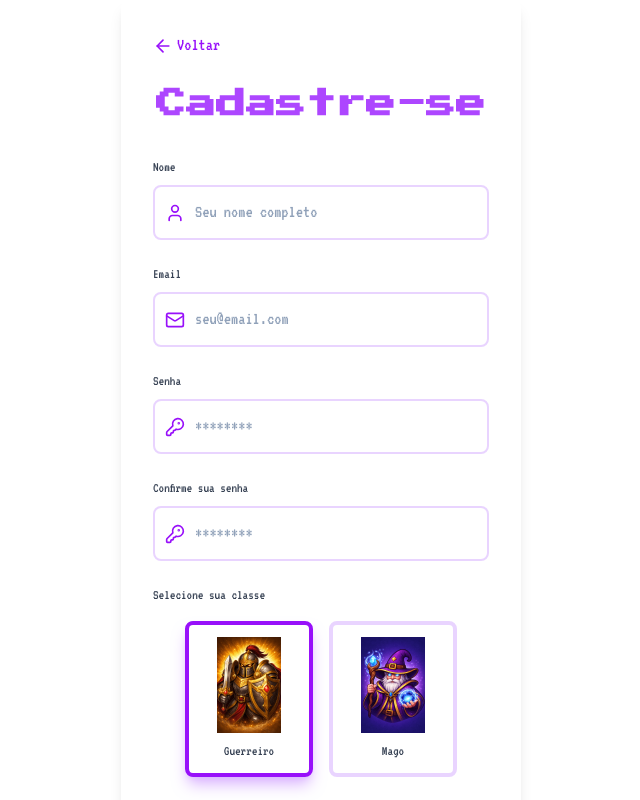
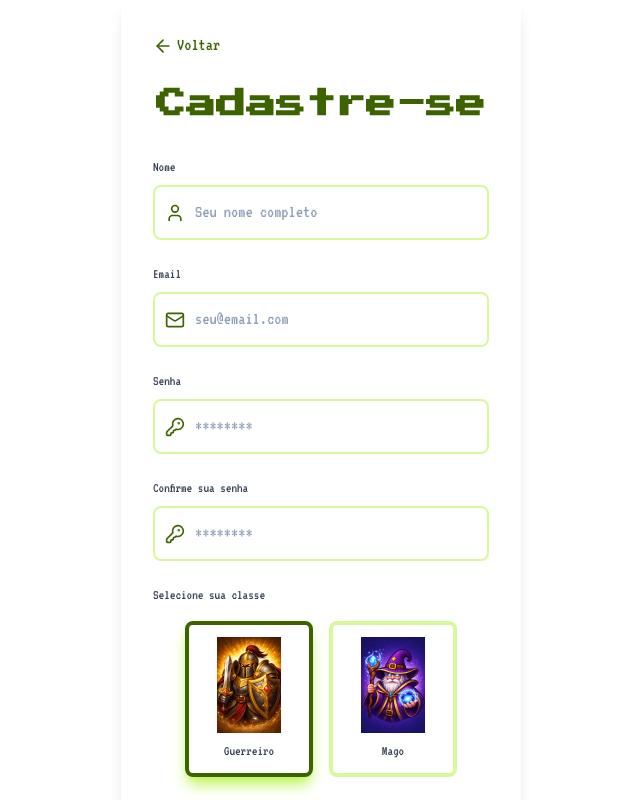
Before and after one commit to edilsonjrdev99/Jogo-Frontend-Vue, a Vue app: page /cadastro in a window 1280 px wide. Shown: the whole page, without its empty margins (319-959 px from the left). Built offline with nearby package versions, Linux system fonts and the light colour scheme; no server answers.

Commit message:
feat: Altera cores purple para lime

```diff
--- a/src/components/common/CommonLoader.vue
+++ b/src/components/common/CommonLoader.vue
@@ -16,7 +16,7 @@
       class="fixed inset-0 z-50 flex flex-col items-center justify-center gap-4 bg-black/50 backdrop-blur-md"
     >
       <!-- Spinner -->
-      <div class="h-16 w-16 animate-spin rounded-full border-4 border-purple-300 border-t-purple-600"></div>
+      <div class="h-16 w-16 animate-spin rounded-full border-4 border-lime-300 border-t-lime-800"></div>
 
       <!-- Texto -->
       <p class="text-xl font-semibold text-white">{{ loadingText }}</p>
--- a/src/components/common/buttons/CommonButton.vue
+++ b/src/components/common/buttons/CommonButton.vue
@@ -23,7 +23,7 @@
   <button
     :type="type ?? 'submit'"
     :disabled="isLoading"
-    class="cursor-pointer rounded-lg bg-purple-600 px-4 py-3 font-semibold text-white transition-colors hover:bg-orange-500 disabled:opacity-50 disabled:cursor-not-allowed"
+    class="cursor-pointer rounded-lg bg-lime-800 px-4 py-3 font-semibold text-amber-100 transition-colors hover:bg-lime-600 disabled:opacity-50 disabled:cursor-not-allowed"
     :class="sizeClass"
   >
     {{ isLoading ? textLoading || 'Carregando...' : text }}
--- a/src/components/common/inputs/CommonInput.vue
+++ b/src/components/common/inputs/CommonInput.vue
@@ -24,7 +24,7 @@
     <label for="password" class="mb-2 block text-sm font-medium text-gray-700">{{ label }}</label>
     <div class="relative">
       <div v-if="icon" class="pointer-events-none absolute inset-y-0 left-0 flex items-center pl-3">
-        <iconComponent :size="20" class="text-purple-600" />
+        <iconComponent :size="20" class="text-lime-800" />
       </div>
       <input
         :id="id"
@@ -32,7 +32,7 @@
         :type="type ?? 'text'"
         :required="required ?? false"
         :placeholder="placeholder"
-        class="w-full rounded-lg border-2 border-purple-200 bg-white px-4 py-3 pl-10 text-slate-800 placeholder-slate-400 transition-all duration-200 focus:border-purple-500 focus:outline-none focus:ring-2 focus:ring-purple-500/20"
+        class="w-full rounded-lg border-2 border-lime-200 bg-white px-4 py-3 pl-10 text-slate-800 placeholder-slate-400 transition-all duration-200 focus:border-lime-800 focus:outline-none focus:ring-2 focus:ring-lime-800/20"
       />
     </div>
   </div>
--- a/src/components/menus/TopMenuMobile.vue
+++ b/src/components/menus/TopMenuMobile.vue
@@ -3,7 +3,7 @@
 </script>
 
 <template>
-  <nav class="bg-purple-300 p-4 text-center">
+  <nav class="bg-lime-800 p-4 text-center">
     Menu mobile
   </nav>
 </template>
--- a/src/view/Home.vue
+++ b/src/view/Home.vue
@@ -11,7 +11,7 @@
       <h1 class="mb-4 text-3xl font-bold text-gray-800">{{ message }}</h1>
       <p class="text-gray-600 mb-4">Faça login ou cadastre-se para poder jogar o game!</p>
       <RouterLink to="/login">
-        <button class="w-full cursor-pointer rounded-lg bg-purple-600 px-4 py-3 font-semibold text-white transition-colors hover:bg-orange-500 disabled:opacity-50 disabled:cursor-not-allowed">
+        <button class="w-full cursor-pointer rounded-lg bg-lime-800 px-4 py-3 font-semibold text-white transition-colors hover:bg-lime-600 disabled:opacity-50 disabled:cursor-not-allowed">
           Entrar
         </button>
       </RouterLink>
--- a/src/view/Login.vue
+++ b/src/view/Login.vue
@@ -20,7 +20,7 @@
       <div class="rounded-lg bg-white p-8 shadow-lg">
         <!-- Botão de voltar -->
         <div>
-          <RouterLink to="/" class="flex gap-1 fustify-center items-center text-purple-600 font-medium mb-6 hover:text-orange-500">
+          <RouterLink to="/" class="flex gap-1 fustify-center items-center text-lime-800 font-medium mb-6 hover:text-lime-600">
             <ArrowLeft :size="20" />
             Voltar
           </RouterLink>
@@ -28,7 +28,7 @@
 
         <!-- Header -->
         <div class="mb-8">
-          <h1 class="text-3xl text-center font-bold text-purple-500">Bem-vindo</h1>
+          <h1 class="text-3xl text-center font-bold text-lime-800">Bem-vindo</h1>
         </div>
 
         <!-- Form -->
@@ -66,7 +66,7 @@
         <div class="mt-6 text-center">
           <p class="text-sm text-gray-600">
             Não tem conta?
-            <RouterLink to="/cadastro" class="font-medium text-purple-600 hover:text-orange-500">Cadastre-se</RouterLink>
+            <RouterLink to="/cadastro" class="font-medium text-lime-800 hover:text-lime-600">Cadastre-se</RouterLink>
           </p>
         </div>
       </div>
--- a/src/view/Register.vue
+++ b/src/view/Register.vue
@@ -20,7 +20,7 @@
       <div class="rounded-lg bg-white p-8 shadow-lg">
         <!-- Botão de voltar -->
         <div>
-          <RouterLink to="/login" class="flex gap-1 fustify-center items-center text-purple-600 font-medium mb-6 hover:text-orange-500">
+          <RouterLink to="/login" class="flex gap-1 fustify-center items-center text-lime-800 font-medium mb-6 hover:text-lime-600">
             <ArrowLeft :size="20" />
             Voltar
           </RouterLink>
@@ -28,7 +28,7 @@
 
         <!-- Header -->
         <div class="mb-8">
-          <h1 class="text-3xl text-center font-bold text-purple-500">Cadastre-se</h1>
+          <h1 class="text-3xl text-center font-bold text-lime-800">Cadastre-se</h1>
         </div>
 
         <!-- Form -->
@@ -89,7 +89,7 @@
                 v-model="forms.class"
                 class="sr-only peer"
               >
-              <div class="relative rounded-lg border-4 border-purple-200 p-3 transition-all duration-200 hover:border-purple-400 peer-checked:border-purple-600 peer-checked:shadow-lg peer-checked:shadow-purple-300">
+              <div class="relative rounded-lg border-4 border-lime-200 p-3 transition-all duration-200 hover:border-lime-400 peer-checked:border-lime-800 peer-checked:shadow-lg peer-checked:shadow-lime-300">
                 <img src="@/assets/class/guerreiro.png" alt="Guerreiro" class="w-24 h-24 object-contain">
                 <p class="text-center mt-2 text-sm font-medium text-gray-700">Guerreiro</p>
               </div>
@@ -104,7 +104,7 @@
                 v-model="forms.class"
                 class="sr-only peer"
               >
-              <div class="relative rounded-lg border-4 border-purple-200 p-3 transition-all duration-200 hover:border-purple-400 peer-checked:border-purple-600 peer-checked:shadow-lg peer-checked:shadow-purple-300">
+              <div class="relative rounded-lg border-4 border-lime-200 p-3 transition-all duration-200 hover:border-lime-400 peer-checked:border-lime-800 peer-checked:shadow-lg peer-checked:shadow-lime-300">
                 <img src="@/assets/class/mago.png" alt="Mago" class="w-24 h-24 object-contain">
                 <p class="text-center mt-2 text-sm font-medium text-gray-700">Mago</p>
               </div>
@@ -122,7 +122,7 @@
         <div class="mt-6 text-center">
           <p class="text-sm text-gray-600">
             Já tem conta?
-            <RouterLink to="/login" class="font-medium text-purple-600 hover:text-orange-500">Faça login</RouterLink>
+            <RouterLink to="/login" class="font-medium text-lime-800 hover:text-lime-600">Faça login</RouterLink>
           </p>
         </div>
       </div>
```
